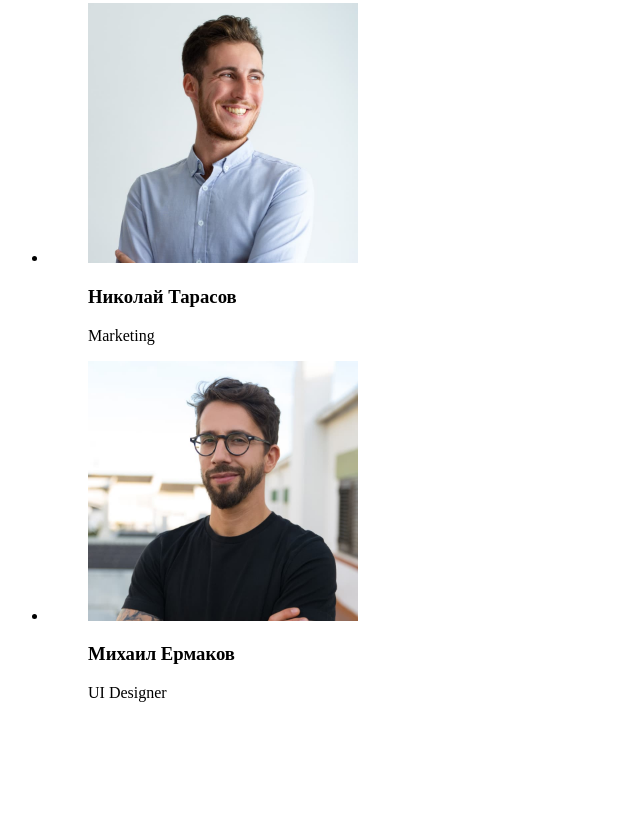
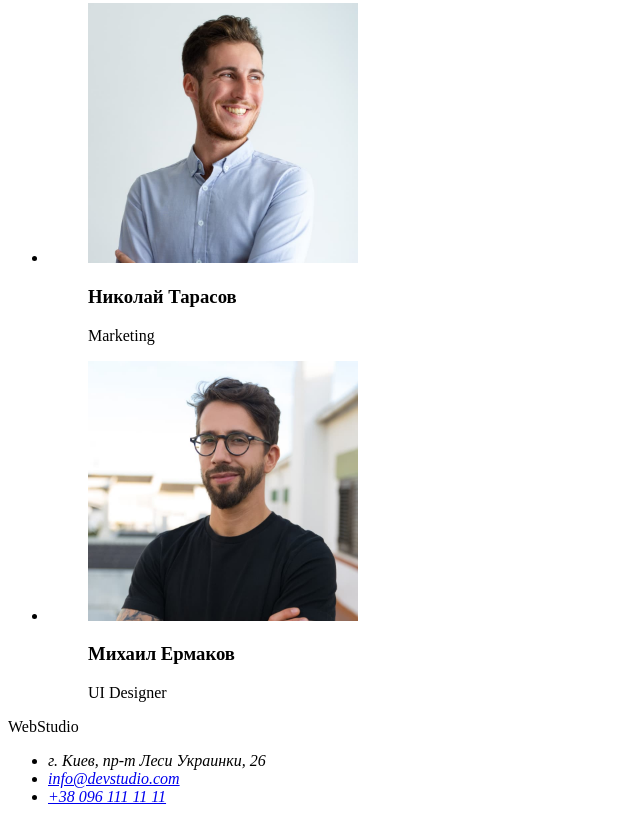
Before and after one commit to Artem3110/goit-markup-hw-01, a plain HTML site: page index.html in a window 1280 px wide. Shown: the part 2333-3155 px from the top of the page, without its empty margins (0-640 px from the left). Before the commit the page ends 3051 px from the top, so only its background shows below. Drawn offline with Linux system fonts and the light colour scheme.

Commit message:
Закінчив Footer

```diff
--- a/index.html
+++ b/index.html
@@ -21,6 +21,7 @@
             <li><a href="tel:+380961111111">+38 096 111 11 11</a></li>
         </ul>
     </header>
+    <main>
     <div>
         <section>
             <h1>Эффективные решения для вашего бизнеса</h1>
@@ -103,8 +104,16 @@
         </li>
         </ul>
     </section>
+    </main>
     <footer>
-
+        <p>WebStudio</p>
+        <address>
+            <ul>
+            <li>г. Киев, пр-т Леси Украинки, 26</li>
+            <li><a href="mailto:info@devstudio.com">info@devstudio.com</a></li>
+            <li><a href="tel:+380961111111">+38 096 111 11 11</a></li>
+            </ul>
+        </address>
     </footer>
 </body>
 </html>
```
